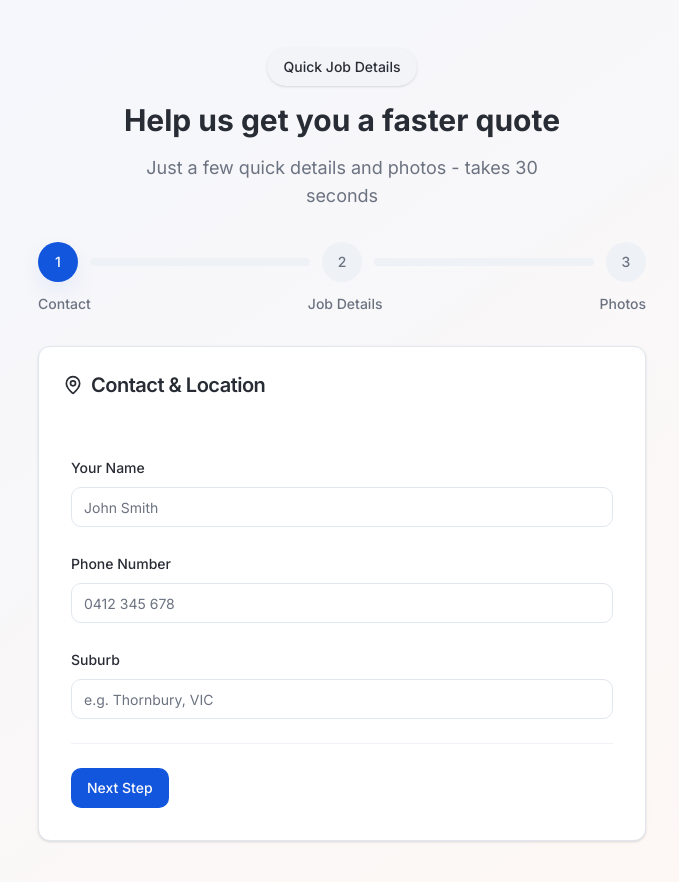
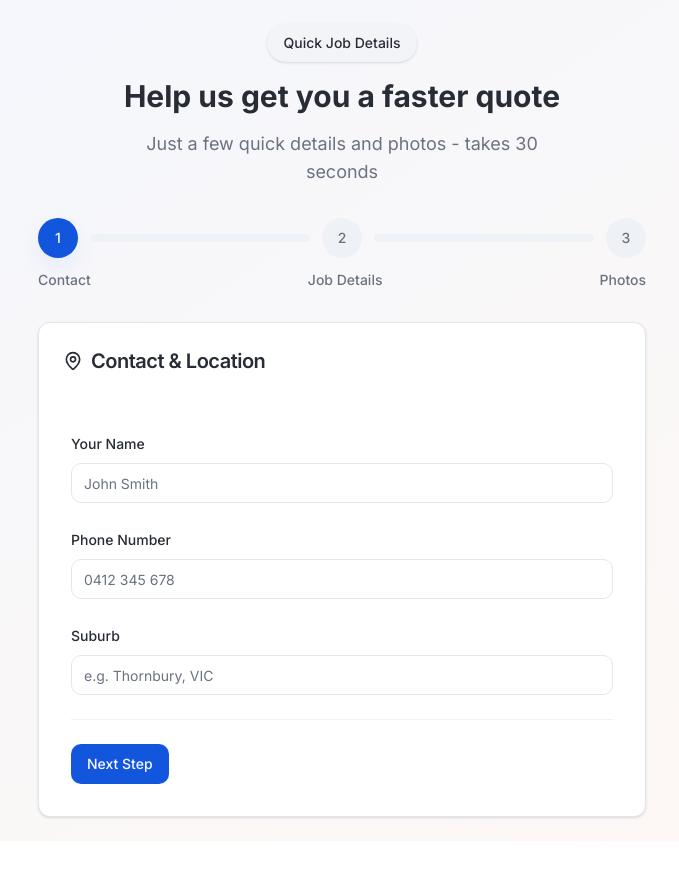
Before and after one commit to melon-hub/tradie-textback, a React (Vite) app: page /intake in a window 1280 px wide. Shown: the top 882 px of the page, without its empty margins (298-977 px from the left). After the commit the page ends 841 px from the top, so only its background shows below. Built offline with nearby package versions, Linux system fonts and the light colour scheme.

Commit message:
Fix Intake page scroll
Adjusted the max-height for desktop views on the Intake page to `95vh` to further minimize vertical scrolling.

```diff
--- a/src/pages/Intake.tsx
+++ b/src/pages/Intake.tsx
@@ -64,7 +64,7 @@ const Intake = () => {
 
   return (
     <div className="min-h-screen bg-gradient-to-br from-primary/5 to-accent/5 flex flex-col sm:block">
-      <div className="flex-1 sm:flex-none sm:min-h-screen flex items-center justify-center py-4 sm:py-6 lg:py-8 xl:py-12">
+      <div className="flex-1 sm:flex-none sm:min-h-screen flex items-center justify-center py-4 sm:py-6 lg:py-4 xl:py-6">
         <div className="container mx-auto container-padding max-w-2xl w-full">
           <div className="text-center space-y-3 lg:space-y-4 mb-6 lg:mb-8 fade-in-up">
             <Badge variant="secondary" className="px-4 py-2 text-sm font-medium shadow-sm">
```
